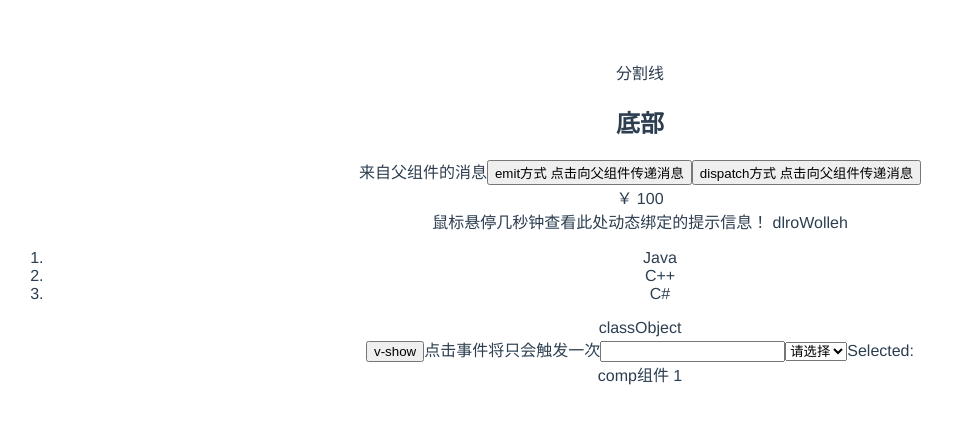
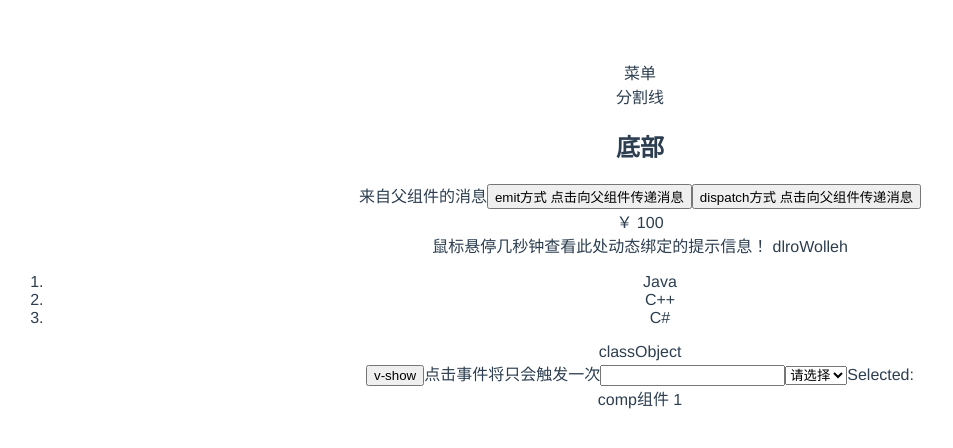
Before and after one commit to songshuiyang/Vue-learn, a Vue app: page / in a window 1280 px wide. Shown: the top 448 px of the page, without its empty margins (0-953 px from the left). Built offline with nearby package versions, Linux system fonts and the light colour scheme.

Commit message:
如果出现Do not use built-in or reserved HTML elements as component id警告处理方式 这样的报错原因是因为在App.vue父组件里有<component></component>标签，有重名了。所以要把原来的标签名换掉，例:<componentHello>。这里尽量不要设置为component。

```diff
--- a/src/App.vue
+++ b/src/App.vue
@@ -2,7 +2,7 @@
   <div id="app">
     <!-- <img src="./assets/logo.png"> -->
     <!-- <router-view/> -->
-    <menu></menu>
+    <menu1></menu1>
      分割线
     <foot msgFromFather='来自父组件的消息' v-on:child-tell-me-something='listenToMyBoy'></foot>
     <div> {{ money | formartMoney}}</div>
@@ -49,7 +49,7 @@
 </template>
 
 <script>
-import Menu from './components/menu'
+import Menu1 from './components/menu1'
 import Foot from './components/foot'
 import Comp from './components/comp'
 
@@ -76,7 +76,7 @@ export default {
       }
   },
   components: { // 注册组件才能使用,SelectItem Vue会把这个转化成 <select-item></select-item>
-    Menu,
+    Menu1,
     Foot,
     Comp
   },
```
Also changed, not shown: src/components/menu1.vue (renamed from src/components/menu.vue).
